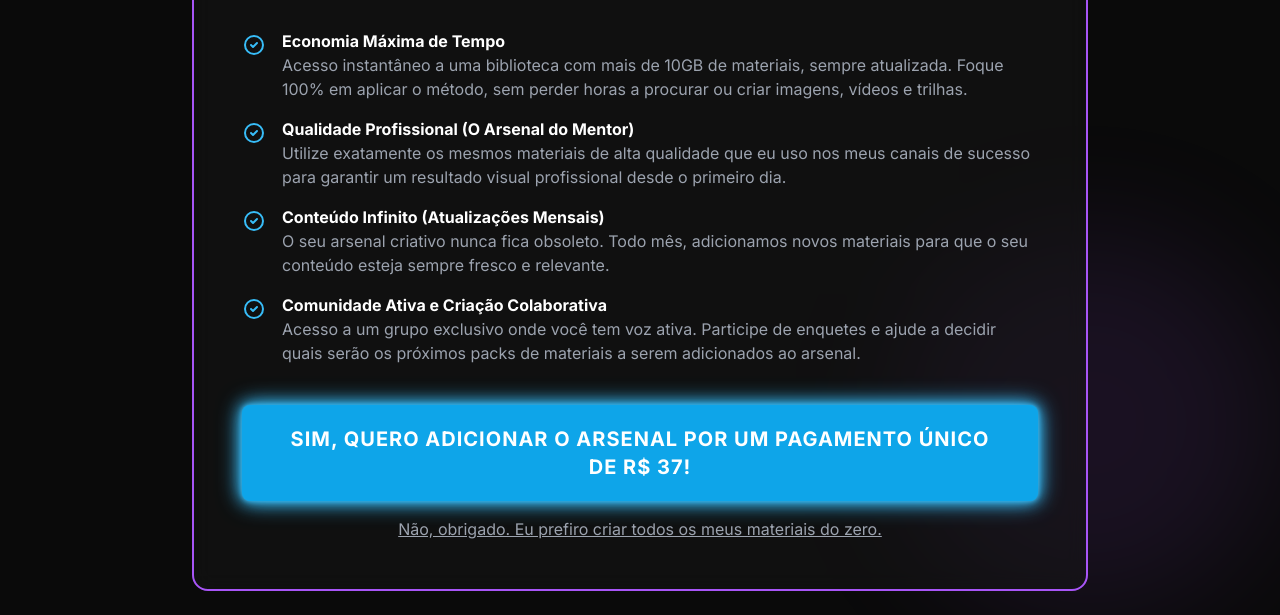
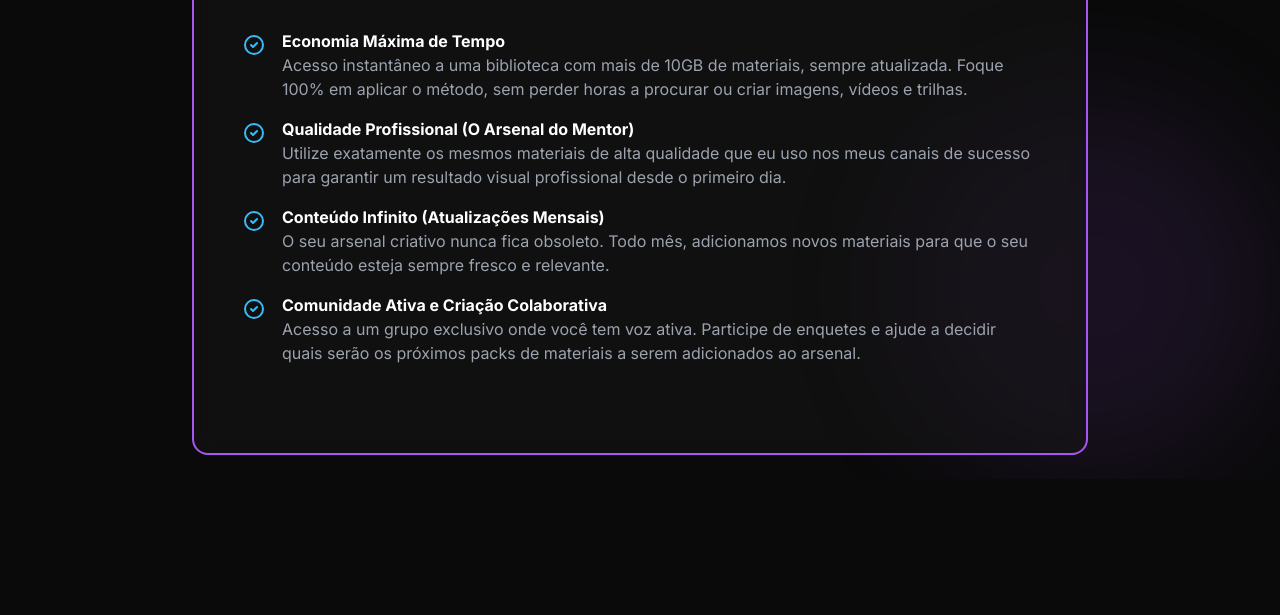
Before and after one commit to euandersonrego/uppsell-shorts-milionario, a plain HTML site: page index.html in a window 1280 px wide. Shown: the part 553-1168 px from the top of the page. After the commit the page ends 1032 px from the top, so only its background shows below. Drawn offline with nearby package versions, Linux system fonts and the light colour scheme.

Commit message:
index.html

```diff
--- a/index.html
+++ b/index.html
@@ -88,12 +88,10 @@
                 </div>
 
                 <div class="mt-10">
-                    <a href="#" class="inline-block bg-sky-500 text-white font-bold text-xl px-12 py-5 rounded-lg uppercase tracking-wider glow-button">
-                        SIM, QUERO ADICIONAR O ARSENAL POR UM PAGAMENTO ÚNICO DE R$ 37!
-                    </a>
-                    <p class="mt-4">
-                        <a href="#" class="text-gray-400 underline hover:text-white transition">Não, obrigado. Eu prefiro criar todos os meus materiais do zero.</a>
-                    </p>
+                    <!-- ESPAÇO PARA O BOTÃO DE COMPRA DA HOTMART (R$ 37) -->
+                    <div class="mt-4">
+                        <!-- ESPAÇO PARA O LINK DE "NÃO, OBRIGADO" DA HOTMART -->
+                    </div>
                 </div>
             </div>
         </div>
```
